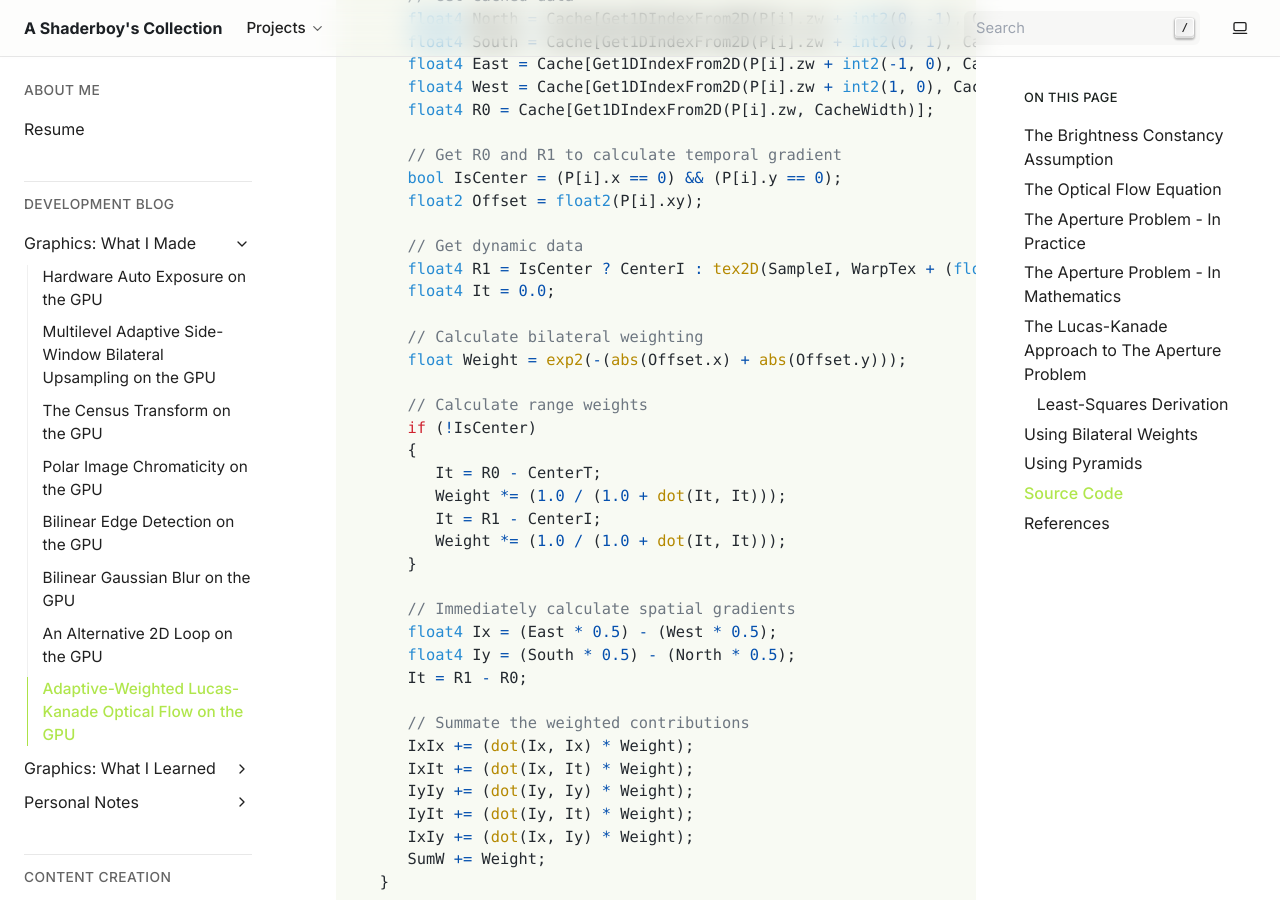
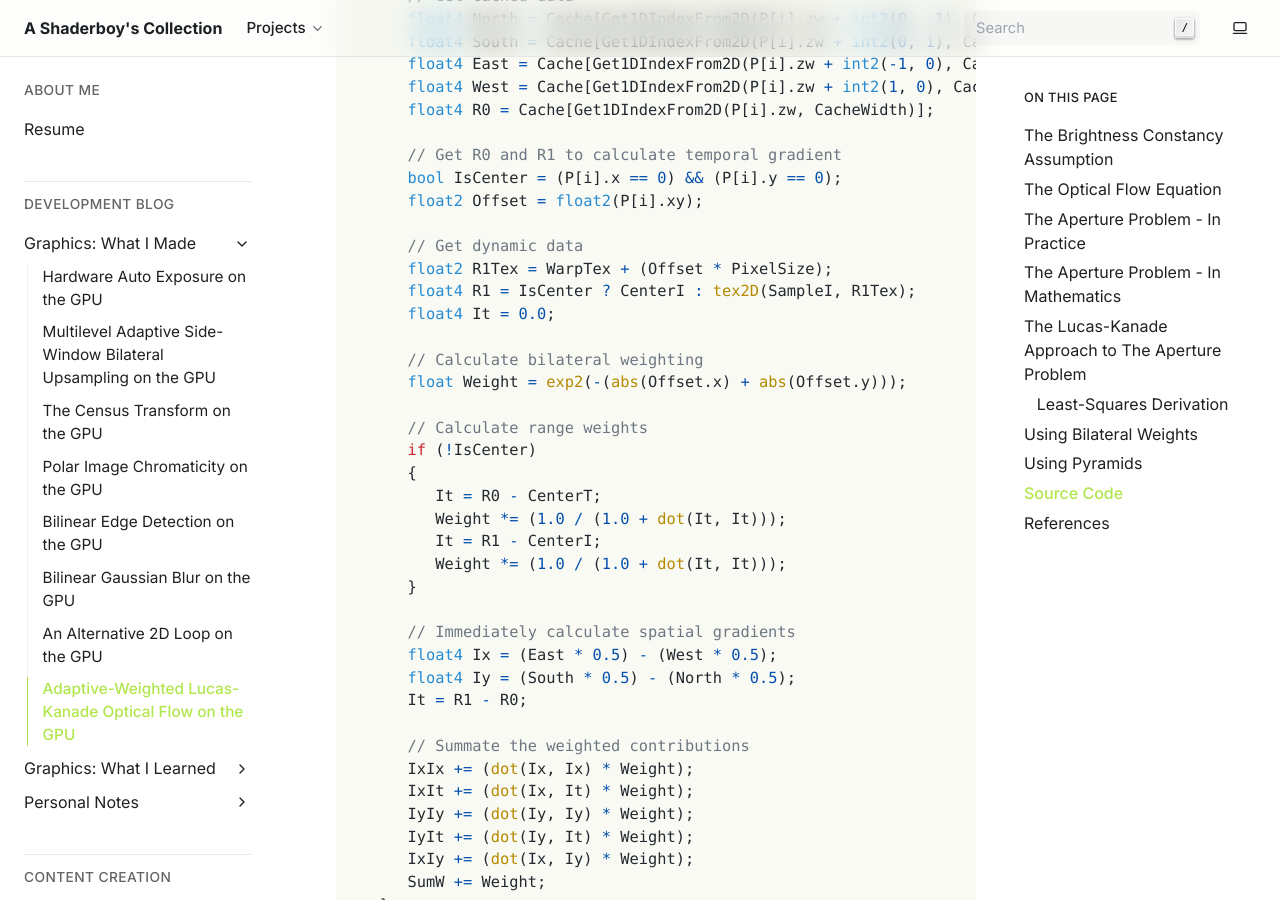
Before and after one commit to papadanku/papadanku.github.io, a Sphinx documentation site: the page built from doc/blog/made/opticalflow.rst, in a window 1280 px wide and 900 px high, scrolled down 10607 px. Built offline with Sphinx 7.4.7, drawn with Linux system fonts in a browser that asks for light colours.

Commit message:
Minor cleanup.

```diff
--- a/doc/blog/made/opticalflow.rst
+++ b/doc/blog/made/opticalflow.rst
@@ -454,7 +454,8 @@ Source Code
          float2 Offset = float2(P[i].xy);
 
          // Get dynamic data
-         float4 R1 = IsCenter ? CenterI : tex2D(SampleI, WarpTex + (float2(P[i].xy) * PixelSize));
+         float2 R1Tex = WarpTex + (Offset * PixelSize);
+         float4 R1 = IsCenter ? CenterI : tex2D(SampleI, R1Tex);
          float4 It = 0.0;
 
          // Calculate bilateral weighting
```
